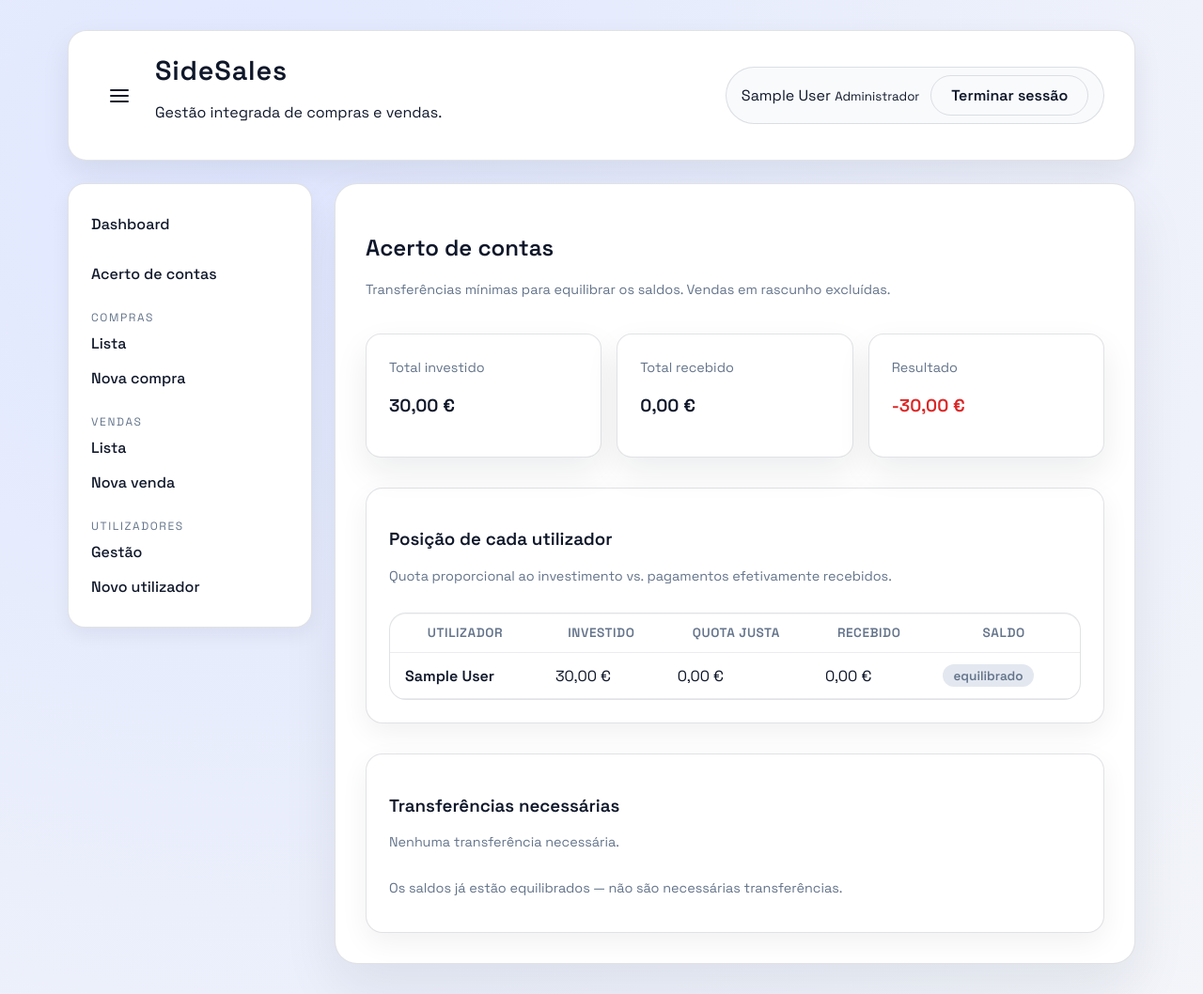
After one commit to diogoammendes/SideSales, a Django app: page /acerto/ in a window 1280 px wide. The commit adds this page. Shown: the whole page at 94% size. Run offline with Django 5.2, Linux system fonts and the light colour scheme; a user stored in the database is signed in; tables that the repository leaves empty hold one stand-in row (values such as "Sample post"); some libraries are stand-ins or nearby versions.

Commit message:
Adiciona vista de acerto de contas estilo Splitwise
Nova página /acerto/ que calcula as transferências mínimas necessárias
para equilibrar os saldos entre utilizadores, proporcional ao investimento
de cada um. Vendas em rascunho são excluídas. Funciona tanto em lucro
como em prejuízo.

Lógica: quota justa de cada utilizador = (investido / total investido) ×
receita total recebida. A diferença entre o recebido real e a quota justa
determina quem deve e quem é devido. O algoritmo greedy minimiza o número
de transferências para liquidar todos os saldos.

https://claude.ai/code/session_01HdRZmtjtPFPEBaabDt418G

```diff
--- a/operations/urls.py
+++ b/operations/urls.py
@@ -6,6 +6,7 @@ app_name = 'operations'
 
 urlpatterns = [
     path('', views.DashboardView.as_view(), name='dashboard'),
+    path('acerto/', views.SettlementView.as_view(), name='settlement'),
     # Purchases
     path('compras/', views.PurchaseListView.as_view(), name='purchase_list'),
     path('compras/nova/', views.PurchaseCreateView.as_view(), name='purchase_create'),
--- a/operations/views.py
+++ b/operations/views.py
@@ -290,6 +290,121 @@ class DashboardView(LoginRequiredMixin, TemplateView):
                 'ledger': ledger_rows,
             }
         )
+        return context
+
+
+def _compute_settlement(purchases: Iterable[Purchase]) -> dict:
+    """Per-user balances and minimum transfers for the settlement view.
+
+    Fair amount per user = (their investment / total investment) * total revenue.
+    Only non-draft sale payments count as received revenue.
+    """
+    invested_by_user: dict[int, Decimal] = {}
+
+    def add_investment(user_id: int | None, amount: Decimal | None) -> None:
+        if not user_id or not amount:
+            return
+        invested_by_user[user_id] = invested_by_user.get(user_id, ZERO) + amount
+
+    for purchase in purchases:
+        for contribution in purchase.contributions.all():
+            add_investment(contribution.payer_id, contribution.resolved_amount)
+        for cost in purchase.additional_costs.all():
+            add_investment(cost.paid_by_id, cost.amount)
+        add_investment(purchase.signal_paid_by_id, purchase.signal_amount_eur or ZERO)
+
+    total_invested = sum(invested_by_user.values(), ZERO)
+
+    payment_qs = (
+        SalePayment.objects
+        .exclude(sale__status=Sale.SaleStatus.DRAFT)
+        .values('receiver_id')
+        .annotate(total=Sum('amount'))
+    )
+    received_by_user: dict[int, Decimal] = {
+        p['receiver_id']: p['total'] or ZERO for p in payment_qs
+    }
+    total_received = sum(received_by_user.values(), ZERO)
+
+    all_user_ids = set(invested_by_user) | set(received_by_user)
+    n_users = len(all_user_ids) or 1
+
+    balances: dict[int, dict] = {}
+    for uid in all_user_ids:
+        invested = invested_by_user.get(uid, ZERO)
+        received = received_by_user.get(uid, ZERO)
+        if total_invested > ZERO:
+            fair = (invested / total_invested) * total_received
+        else:
+            fair = total_received / n_users
+        balance = received - fair
+        balances[uid] = {
+            'invested': invested,
+            'received': received,
+            'fair': fair,
+            'balance': balance,
+            'balance_abs': abs(balance),
+        }
+
+    # Minimum transfers — greedy Splitwise algorithm.
+    EPSILON = Decimal('0.005')
+    debtors = [[uid, info['balance']]
+               for uid, info in balances.items() if info['balance'] > EPSILON]
+    creditors = [[uid, -info['balance']]
+                 for uid, info in balances.items() if info['balance'] < -EPSILON]
+    debtors.sort(key=lambda x: x[1], reverse=True)
+    creditors.sort(key=lambda x: x[1], reverse=True)
+
+    transfers = []
+    i = j = 0
+    while i < len(debtors) and j < len(creditors):
+        amount = min(debtors[i][1], creditors[j][1])
+        if amount > EPSILON:
+            transfers.append({
+                'from_user_id': debtors[i][0],
+                'to_user_id': creditors[j][0],
+                'amount': amount.quantize(Decimal('0.01')),
+            })
+        debtors[i][1] -= amount
+        creditors[j][1] -= amount
+        if debtors[i][1] <= EPSILON:
+            i += 1
+        if creditors[j][1] <= EPSILON:
+            j += 1
+
+    users_by_id = {u.pk: u for u in User.objects.filter(pk__in=all_user_ids)}
+    for uid, info in balances.items():
+        info['user'] = users_by_id.get(uid)
+    for t in transfers:
+        t['from_user'] = users_by_id.get(t['from_user_id'])
+        t['to_user'] = users_by_id.get(t['to_user_id'])
+
+    balance_rows = sorted(
+        [info for info in balances.values() if info.get('user')],
+        key=lambda x: x['balance'],
+    )
+
+    return {
+        'balance_rows': balance_rows,
+        'transfers': transfers,
+        'total_invested': total_invested,
+        'total_received': total_received,
+        'total_profit': total_received - total_invested,
+    }
+
+
+class SettlementView(LoginRequiredMixin, TemplateView):
+    template_name = 'operations/settlement.html'
+
+    def get_context_data(self, **kwargs):
+        context = super().get_context_data(**kwargs)
+        purchases = list(
+            Purchase.objects.prefetch_related(
+                'additional_costs__paid_by',
+                'contributions__payer',
+            )
+        )
+        context.update(_compute_settlement(purchases))
         return context
 
 
--- a/static/css/app.css
+++ b/static/css/app.css
@@ -573,6 +573,69 @@ input, select, textarea {
     border-radius: 999px;
 }
 
+.settlement-badge {
+    display: inline-block;
+    padding: 0.2rem 0.7rem;
+    border-radius: 999px;
+    font-size: 0.85rem;
+    font-weight: 600;
+}
+
+.settlement-badge.owes {
+    background: rgba(220, 38, 38, 0.1);
+    color: var(--danger);
+}
+
+.settlement-badge.owed {
+    background: rgba(22, 163, 74, 0.1);
+    color: var(--success);
+}
+
+.settlement-badge.even {
+    background: var(--bg-soft);
+    color: var(--text-muted);
+}
+
+.transfer-list {
+    display: flex;
+    flex-direction: column;
+    gap: 0.75rem;
+    margin-top: 0.5rem;
+}
+
+.transfer-row {
+    display: flex;
+    align-items: center;
+    gap: 1.5rem;
+    padding: 1rem 1.5rem;
+    border: 1px solid var(--border);
+    border-radius: 16px;
+    background: var(--card-muted);
+    flex-wrap: wrap;
+}
+
+.transfer-party {
+    display: flex;
+    flex-direction: column;
+    min-width: 120px;
+    gap: 0.1rem;
+}
+
+.transfer-arrow {
+    flex: 1;
+    display: flex;
+    align-items: center;
+    gap: 0.5rem;
+    color: var(--text-muted);
+    justify-content: center;
+}
+
+.transfer-amount {
+    font-weight: 700;
+    font-size: 1.1rem;
+    color: var(--text);
+}
+
 .entry-form {
     margin-bottom: 1.5rem;
     padding: 1rem;
--- a/templates/base.html
+++ b/templates/base.html
@@ -48,6 +48,7 @@
             {% if user.is_authenticated %}
                 <nav class="sidebar" id="sidebar">
                     <a href="{% url 'operations:dashboard' %}" class="nav-link">Dashboard</a>
+                    <a href="{% url 'operations:settlement' %}" class="nav-link">Acerto de contas</a>
                     <div class="nav-group">
                         <span>Compras</span>
                         <a href="{% url 'operations:purchase_list' %}">Lista</a>
--- /dev/null
+++ b/templates/operations/settlement.html
@@ -0,0 +1,113 @@
+{% extends "base.html" %}
+{% block title %}Acerto de contas · SideSales{% endblock %}
+{% block content %}
+
+<header class="panel-header">
+    <div>
+        <h2>Acerto de contas</h2>
+        <p class="muted">Transferências mínimas para equilibrar os saldos. Vendas em rascunho excluídas.</p>
+    </div>
+</header>
+
+<div class="cards" style="margin: 1.5rem 0;">
+    <article class="card">
+        <span class="muted">Total investido</span>
+        <h3>{{ total_invested|floatformat:2 }} €</h3>
+    </article>
+    <article class="card">
+        <span class="muted">Total recebido</span>
+        <h3>{{ total_received|floatformat:2 }} €</h3>
+    </article>
+    <article class="card">
+        <span class="muted">Resultado</span>
+        <h3 class="{% if total_profit < 0 %}text-danger{% else %}text-success{% endif %}">
+            {{ total_profit|floatformat:2 }} €
+        </h3>
+    </article>
+</div>
+
+<section class="panel">
+    <header class="panel-header">
+        <div>
+            <h3>Posição de cada utilizador</h3>
+            <p class="muted">Quota proporcional ao investimento vs. pagamentos efetivamente recebidos.</p>
+        </div>
+    </header>
+    <div class="table-wrapper">
+    <table class="table">
+        <thead>
+            <tr>
+                <th>Utilizador</th>
+                <th>Investido</th>
+                <th>Quota justa</th>
+                <th>Recebido</th>
+                <th>Saldo</th>
+            </tr>
+        </thead>
+        <tbody>
+            {% for row in balance_rows %}
+                <tr>
+                    <td data-label="Utilizador">
+                        <strong>{{ row.user.get_full_name|default:row.user.username }}</strong>
+                    </td>
+                    <td data-label="Investido">{{ row.invested|floatformat:2 }} €</td>
+                    <td data-label="Quota justa">{{ row.fair|floatformat:2 }} €</td>
+                    <td data-label="Recebido">{{ row.received|floatformat:2 }} €</td>
+                    <td data-label="Saldo">
+                        {% if row.balance > 0 %}
+                            <span class="settlement-badge owes">deve {{ row.balance|floatformat:2 }} €</span>
+                        {% elif row.balance < 0 %}
+                            <span class="settlement-badge owed">a receber {{ row.balance_abs|floatformat:2 }} €</span>
+                        {% else %}
+                            <span class="settlement-badge even">equilibrado</span>
+                        {% endif %}
+                    </td>
+                </tr>
+            {% empty %}
+                <tr>
+                    <td colspan="5" class="muted">Sem movimentos registados.</td>
+                </tr>
+            {% endfor %}
+        </tbody>
+    </table>
+    </div>
+</section>
+
+<section class="panel">
+    <header class="panel-header">
+        <div>
+            <h3>Transferências necessárias</h3>
+            <p class="muted">
+                {% if transfers %}
+                    {{ transfers|length }} transferência{{ transfers|length|pluralize:"s" }} para equilibrar todos os saldos.
+                {% else %}
+                    Nenhuma transferência necessária.
+                {% endif %}
+            </p>
+        </div>
+    </header>
+    {% if transfers %}
+        <div class="transfer-list">
+            {% for t in transfers %}
+                <div class="transfer-row">
+                    <div class="transfer-party">
+                        <span class="muted">paga</span>
+                        <strong>{{ t.from_user.get_full_name|default:t.from_user.username }}</strong>
+                    </div>
+                    <div class="transfer-arrow">
+                        <span class="transfer-amount">{{ t.amount|floatformat:2 }} €</span>
+                        <svg width="24" height="24" viewBox="0 0 24 24" fill="none" stroke="currentColor" stroke-width="2" stroke-linecap="round" stroke-linejoin="round"><line x1="5" y1="12" x2="19" y2="12"/><polyline points="12 5 19 12 12 19"/></svg>
+                    </div>
+                    <div class="transfer-party">
+                        <span class="muted">recebe</span>
+                        <strong>{{ t.to_user.get_full_name|default:t.to_user.username }}</strong>
+                    </div>
+                </div>
+            {% endfor %}
+        </div>
+    {% else %}
+        <p class="muted">Os saldos já estão equilibrados — não são necessárias transferências.</p>
+    {% endif %}
+</section>
+
+{% endblock %}
```
